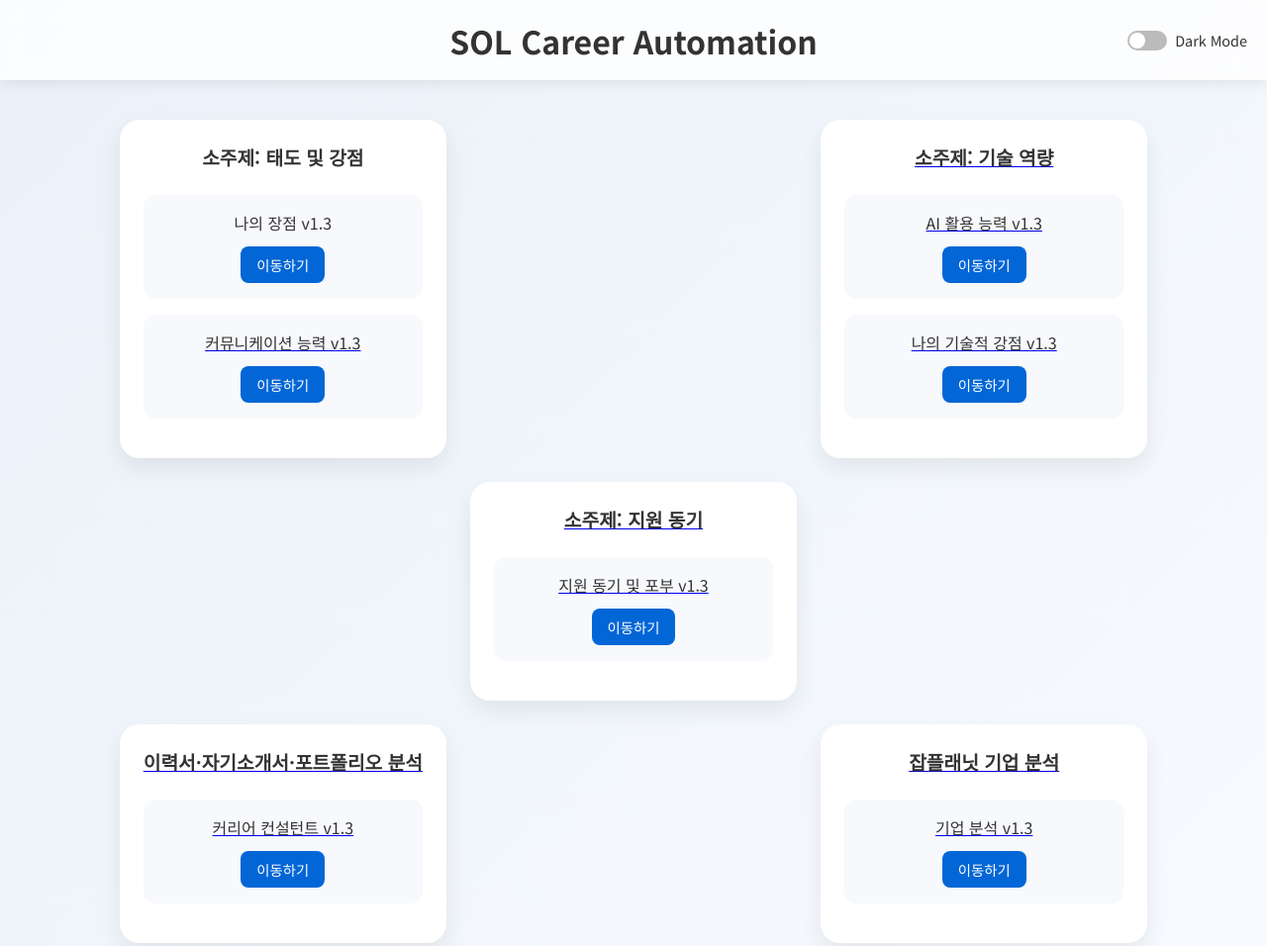
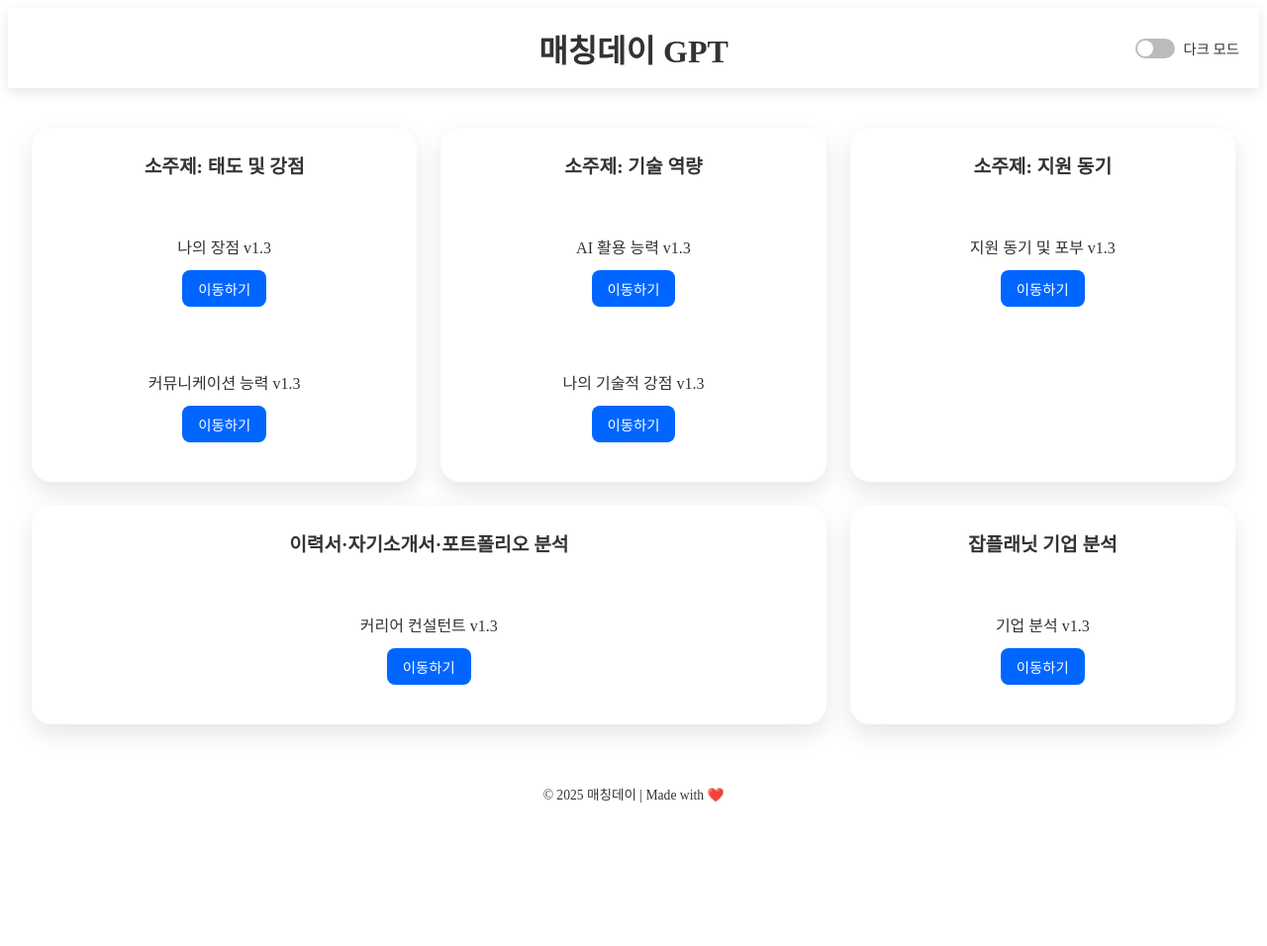
Before and after one commit to matchingday/matching-day, a plain HTML site: page index.html in a window 1280 px wide. Shown: the top 956 px of the page at 99% size. After the commit the page ends 840 px from the top, so only its background shows below. Drawn offline with Linux system fonts and the light colour scheme.

Commit message:
Update index.html

```diff
--- a/index.html
+++ b/index.html
@@ -2,49 +2,20 @@
 <html lang="ko">
 <head>
   <meta charset="UTF-8" />
-  <!-- 모바일 반응형을 위한 viewport -->
   <meta name="viewport" content="width=device-width, initial-scale=1.0"/>
-  <title>Career GPTS</title>
-  <link href="https://fonts.googleapis.com/css2?family=Noto+Sans+KR:wght@400;600;700&display=swap" rel="stylesheet">
+  <title>매칭데이 GPT</title>
   <style>
-    /* ─── Prevent horizontal overflow ─── */
-    html, body {
-      margin: 0; padding: 0; overflow-x: hidden;
+    /* ─── (필요 시) CSS 변수 정의 ─── */
+    :root {
+      --header-bg: rgba(255,255,255,0.8);
+      --card-shadow: rgba(0,0,0,0.1);
+      --text-color: #333;
+      --btn-bg: #0066ff;
+      --btn-color: #fff;
+      --card-bg: #fff;
+      --frost: rgba(255,255,255,0.6);
     }
 
-    /* ─── 테마 변수 정의 ─── */
-    :root {
-      --bg-gradient: linear-gradient(135deg, #eaf1f8, #f8fbff);
-      --text-color: #333;
-      --header-bg: #ffffffcc;
-      --card-bg: #fff;
-      --card-shadow: rgba(0,0,0,0.08);
-      --frost: #f7f9fc;
-      --btn-bg: #0366d6;
-      --btn-color: #fff;
-    }
-    .dark {
-      --bg-gradient: linear-gradient(135deg, #2b2b2b, #1a1a1a);
-      --text-color: #ddd;
-      --header-bg: rgba(30,30,30,0.8);
-      --card-bg: #222;
-      --card-shadow: rgba(0,0,0,0.5);
-      --frost: #2a2a2a;
-      --btn-bg: #4a90e2;
-      --btn-color: #fff;
-    }
-
-    * { box-sizing: border-box; margin:0; padding:0; }
-    body {
-      font-family: 'Noto Sans KR', sans-serif;
-      background: var(--bg-gradient);
-      color: var(--text-color);
-      min-height: 100vh;
-      display: flex; flex-direction: column;
-      transition: background .3s, color .3s;
-    }
-
-    /* ─── 헤더 (PC 공통) ─── */
     header {
       position: relative;
       display: flex;
@@ -67,9 +38,10 @@
 
     /* ─── 다크모드 토글 ─── */
     .theme-switch {
-      position: static;
-      display: flex; align-items: center;
-      cursor: pointer; user-select: none;
+      display: flex;
+      align-items: center;
+      cursor: pointer;
+      user-select: none;
       font-size: .9rem;
     }
     .theme-switch input { display: none; }
@@ -103,7 +75,6 @@
       margin: 40px auto;
       padding: 0 24px;
     }
-    /* PC: 3열 + 4번째 박스 2열 span */
     @media (min-width: 900px) {
       .container { grid-template-columns: repeat(3,1fr); }
       .container .category-box:nth-child(4) {
@@ -113,17 +84,7 @@
 
     /* ─── 모바일(≤600px) ─── */
     @media (max-width: 600px) {
-      /* 헤더: 세로 레이아웃, 제목 위, 토글 아래 */
-      header {
-        display: flex;
-        flex-direction: column;
-        align-items: center;
-        padding: 16px 12px;
-      }
       header h1 {
-        position: static;
-        transform: none;
-        white-space: nowrap;
         overflow: visible;
         text-overflow: clip;
         font-size: 1.6rem;
@@ -136,25 +97,20 @@
         flex: none;
         text-align: center;
       }
-
-      /* 컨테이너 1열로 변경 */
       .container {
         grid-template-columns: 1fr !important;
         gap: 12px;
         padding: 0 8px;
         margin: 20px auto;
       }
-      /* span 해제 */
       .container .category-box:nth-child(4) {
         grid-column: auto !important;
       }
-
-      /* 카드·텍스트·버튼 축소 */
-      .category-box      { padding: 16px; }
-      .category-title    { font-size: 1rem; margin-bottom: 12px; }
-      .gpt-card          { padding: 8px; margin-bottom: 8px; }
-      .gpt-card p        { font-size: .85rem; margin-bottom: 6px; }
-      .btn               { padding: 4px 8px; font-size: .75rem; }
+      .category-box { padding: 16px; }
+      .category-title { font-size: 1rem; margin-bottom: 12px; }
+      .gpt-card { padding: 8px; margin-bottom: 8px; }
+      .gpt-card p { font-size: .85rem; margin-bottom: 6px; }
+      .btn { padding: 4px 8px; font-size: .75rem; }
     }
 
     /* ─── 카드 기본 스타일 ─── */
@@ -204,11 +160,11 @@
 </head>
 <body>
   <header>
-    <h1>SOL Career Automation</h1>
+    <h1>매칭데이 GPT</h1>
     <label class="theme-switch">
-      <input type="checkbox" id="theme-toggle">
-      <div class="slider"></div>
-      <span>Dark Mode</span>
+      <input type="checkbox" id="theme-toggle" />
+      <span class="slider"></span>
+      <span>다크 모드</span>
     </label>
   </header>
 
@@ -218,15 +174,18 @@
       <div class="category-title">소주제: 태도 및 강점</div>
       <div class="gpt-card">
         <p>나의 장점 v1.3</p>
-        <a href="https://chatgpt.com/g/g-67ef2a596ab48191bf098a0ac5f5eb5c-nayi-jangjeom-v1-3">
+        <a href="https://chatgpt.com/g/g-6801xxxxxx-na-ui-jangjeom-v1-3">
           <button class="btn">이동하기</button>
+        </a>
       </div>
       <div class="gpt-card">
         <p>커뮤니케이션 능력 v1.3</p>
-        <a href="https://chatgpt.com/g/g-68008817fd488191a5a700508e3686e8-keomyunikeisyeon-v-1-3">
+        <a href="https://chatgpt.com/g/g-6802xxxxxx-communication-neungryeok-v1-3">
           <button class="btn">이동하기</button>
+        </a>
       </div>
     </div>
+
     <!-- 2. 기술 역량 -->
     <div class="category-box">
       <div class="category-title">소주제: 기술 역량</div>
@@ -234,13 +193,16 @@
         <p>AI 활용 능력 v1.3</p>
         <a href="https://chatgpt.com/g/g-6801b3f1d6288191a68edce428af0f33-ai-hwalyong-neungryeog-v1-3">
           <button class="btn">이동하기</button>
+        </a>
       </div>
       <div class="gpt-card">
         <p>나의 기술적 강점 v1.3</p>
         <a href="https://chatgpt.com/g/g-6801d9673f748191950568742db4759d-gisuljeog-gangjeom-v1-3">
           <button class="btn">이동하기</button>
+        </a>
       </div>
     </div>
+
     <!-- 3. 지원 동기 -->
     <div class="category-box">
       <div class="category-title">소주제: 지원 동기</div>
@@ -248,8 +210,10 @@
         <p>지원 동기 및 포부 v1.3</p>
         <a href="https://chatgpt.com/g/g-6800a9eeaa8c81918397072e2c159813-jigmu-jiweon-donggi-v-1-3">
           <button class="btn">이동하기</button>
+        </a>
       </div>
     </div>
+
     <!-- 4. 이력서·자기소개서·포트폴리오 분석 -->
     <div class="category-box">
       <div class="category-title">이력서·자기소개서·포트폴리오 분석</div>
@@ -257,8 +221,10 @@
         <p>커리어 컨설턴트 v1.3</p>
         <a href="https://chatgpt.com/g/g-6806f5c6c09081919b91e905a81b2580-keorieo-keonseolteonteu-v1-3">
           <button class="btn">이동하기</button>
+        </a>
       </div>
     </div>
+
     <!-- 5. 잡플래닛 기업 분석 -->
     <div class="category-box">
       <div class="category-title">잡플래닛 기업 분석</div>
@@ -266,6 +232,7 @@
         <p>기업 분석 v1.3</p>
         <a href="https://chatgpt.com/g/g-67edee863788819195fcb8b8e72d63d1-gieob-bunseog-v1-3">
           <button class="btn">이동하기</button>
+        </a>
       </div>
     </div>
   </div>
@@ -278,7 +245,10 @@
     const toggle = document.getElementById('theme-toggle');
     const body = document.body;
     const saved = localStorage.getItem('theme');
-    if (saved === 'dark' || (!saved && window.matchMedia('(prefers-color-scheme: dark)').matches)) {
+    if (
+      saved === 'dark' ||
+      (!saved && window.matchMedia('(prefers-color-scheme: dark)').matches)
+    ) {
       body.classList.add('dark');
       toggle.checked = true;
     }
```
Lines whose indentation alone changed are shown as unchanged.
